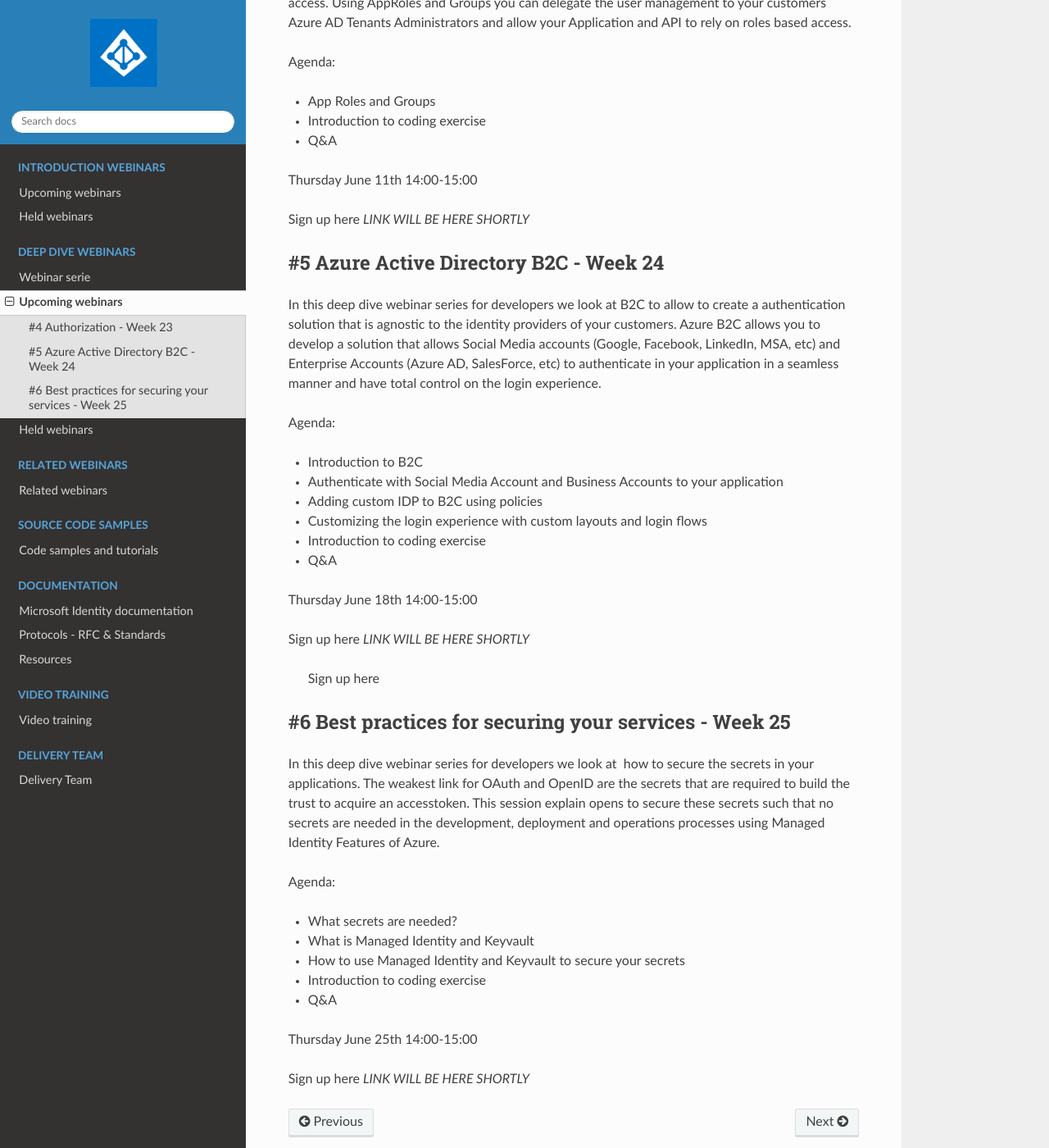
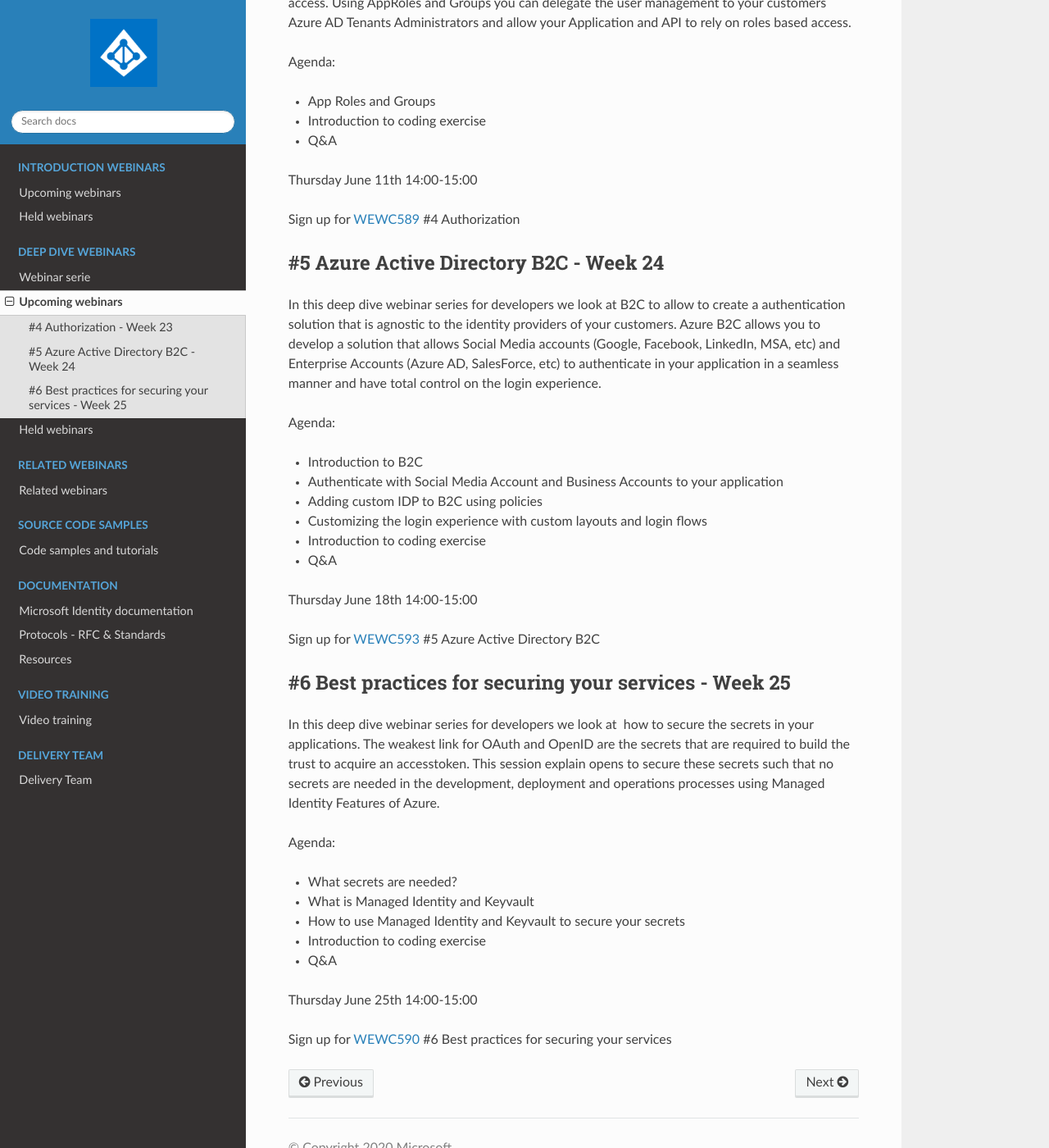
Before and after one commit to RonnyA/ModernIdentity, a Sphinx documentation site: the page built from docs/source/deep/upcoming-deep-webinars.rst, in a window 1280 px wide and 1400 px high, scrolled down 272 px. Shown: the whole window at 82% size. Built offline with Sphinx 7.4.7 and the Read the Docs theme 2.0.0, drawn with Linux system fonts in a browser that asks for light colours.

Commit message:
Added updated links for the Deep Dive 4-6

```diff
--- a/docs/source/conf.py
+++ b/docs/source/conf.py
@@ -28,7 +28,7 @@
 author = 'Ronny.Hansen@Microsoft.com'
 
 # The full version, including alpha/beta/rc tags
-release = '1.2.6'
+release = '1.2.7'
 
 
 # -- General configuration ---------------------------------------------------
--- a/docs/source/deep/upcoming-deep-webinars.rst
+++ b/docs/source/deep/upcoming-deep-webinars.rst
@@ -17,10 +17,9 @@
 
 Thursday June 11th 14:00-15:00
 
-Sign up here *LINK WILL BE HERE SHORTLY*
+Sign up for WEWC589_ #4 Authorization
 
-
-.. __ : https://www.microsoftevents.com/profile/10801900
+.. _WEWC589 : https://www.microsoftevents.com/profile/form/index.cfm?PKformID=0x11030964abcd
 
 
 #5 Azure Active Directory B2C - Week 24
@@ -41,11 +40,11 @@
 
 Thursday June 18th 14:00-15:00
 
-Sign up here *LINK WILL BE HERE SHORTLY*
 
-    Sign up here
+Sign up for WEWC593_ #5 Azure Active Directory B2C
 
-.. __ :  https://www.microsoftevents.com/profile/form/index.cfm?PKformID=0x10790576abcd
+.. _WEWC593 : https://www.microsoftevents.com/profile/form/index.cfm?PKformID=0x11030964abcd
+
 
 
 
@@ -65,6 +64,6 @@
 
 Thursday June 25th 14:00-15:00
 
-Sign up here *LINK WILL BE HERE SHORTLY*
+Sign up for WEWC590_ #6 Best practices for securing your services
 
-.. __ : https://www.microsoftevents.com/profile/10815352
+.. _WEWC590 : https://www.microsoftevents.com/profile/form/index.cfm?PKformID=0x10815352abcd
```
Also changed, not shown: docs/source/index.rst (+4 -4 lines), 9 other files.
